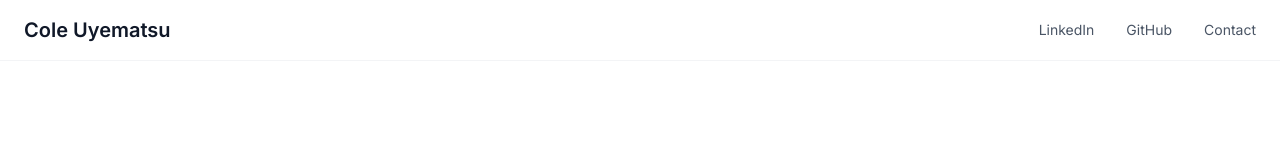
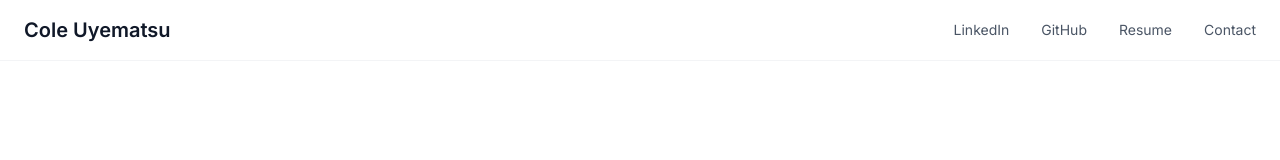
Before and after one commit to cjuyematsu/my-portfolio, a Next.js app: page / in a window 1280 px wide. Shown: the top 160 px of the page. Built offline with nearby package versions, Linux system fonts and the light colour scheme.

Commit message:
Add resume to header

```diff
--- a/src/app/layout.tsx
+++ b/src/app/layout.tsx
@@ -45,6 +45,14 @@
                 GitHub
               </a>
               <a
+                href="/Cole_Uyematsu_Resume.pdf"
+                target="_blank"
+                rel="noopener noreferrer"
+                className="text-sm text-gray-600 hover:text-gray-900 transition-colors"
+              >
+                Resume
+              </a>
+              <a
                 href="mailto:colejuyematsu@gmail.com"
                 className="text-sm text-gray-600 hover:text-gray-900 transition-colors"
               >
```
Also changed, not shown: 1 other file (tests, documents, lock files or other folders).
